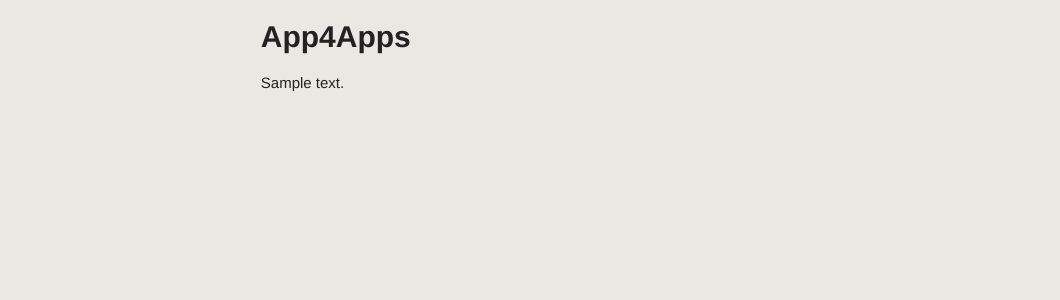
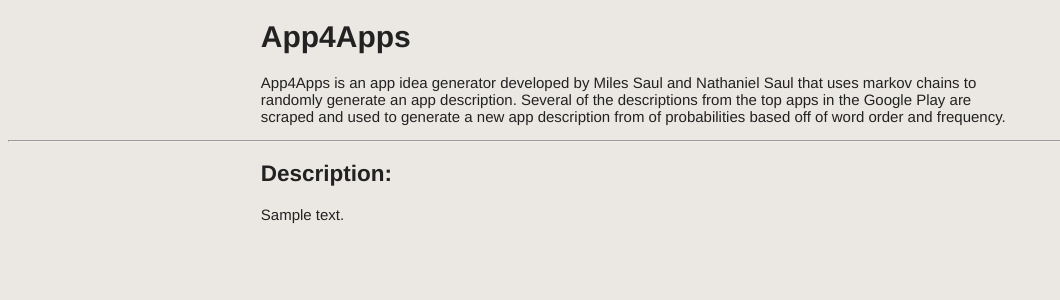
Before and after one commit to sauln/App4Apps, a Flask app: template app/templates/generator.html in a window 1280 px wide. Shown: the top 300 px of the page, without its empty margins (0-1060 px from the left). Run offline with Flask 2, Linux system fonts and the light colour scheme; the template is opened without the code that fills it: most values are stand-ins (such as "Sample title", 1, 10 or a date in 2020).

Commit message:
Updated page with a description of what the site is

```diff
--- a/app/static/style.css
+++ b/app/static/style.css
@@ -116,7 +116,7 @@ p {
     margin-right: 20%;
 }
 
-h1 {
+h1, h2 {
     margin-left: 20%;
     margin-right: 20%;
 }
--- a/app/templates/generator.html
+++ b/app/templates/generator.html
@@ -1,5 +1,12 @@
 <!DOCTYPE HTML>
 {% extends "layout.html" %}
 {% block content %}
+<p>App4Apps is an app idea generator developed by Miles Saul and Nathaniel Saul
+   that uses markov chains to randomly generate an app description. Several of
+   the descriptions from the top apps in the Google Play are scraped and used
+   to generate a new app description from of probabilities based off of word
+   order and frequency.</p>
+<hr>
+<h2>Description:</h2>
 <p>{{ generated_text }}</p>
 {% endblock %}
```
